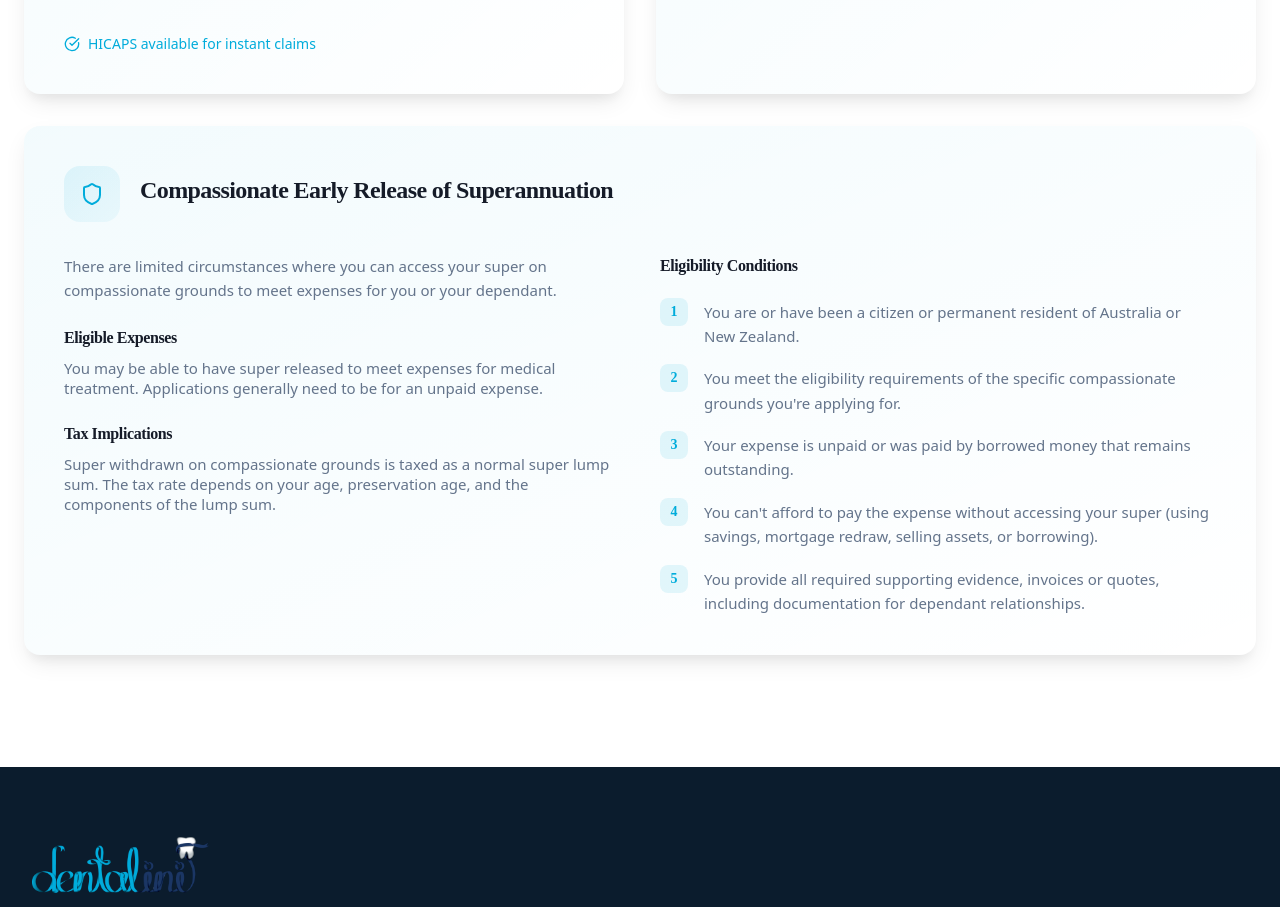
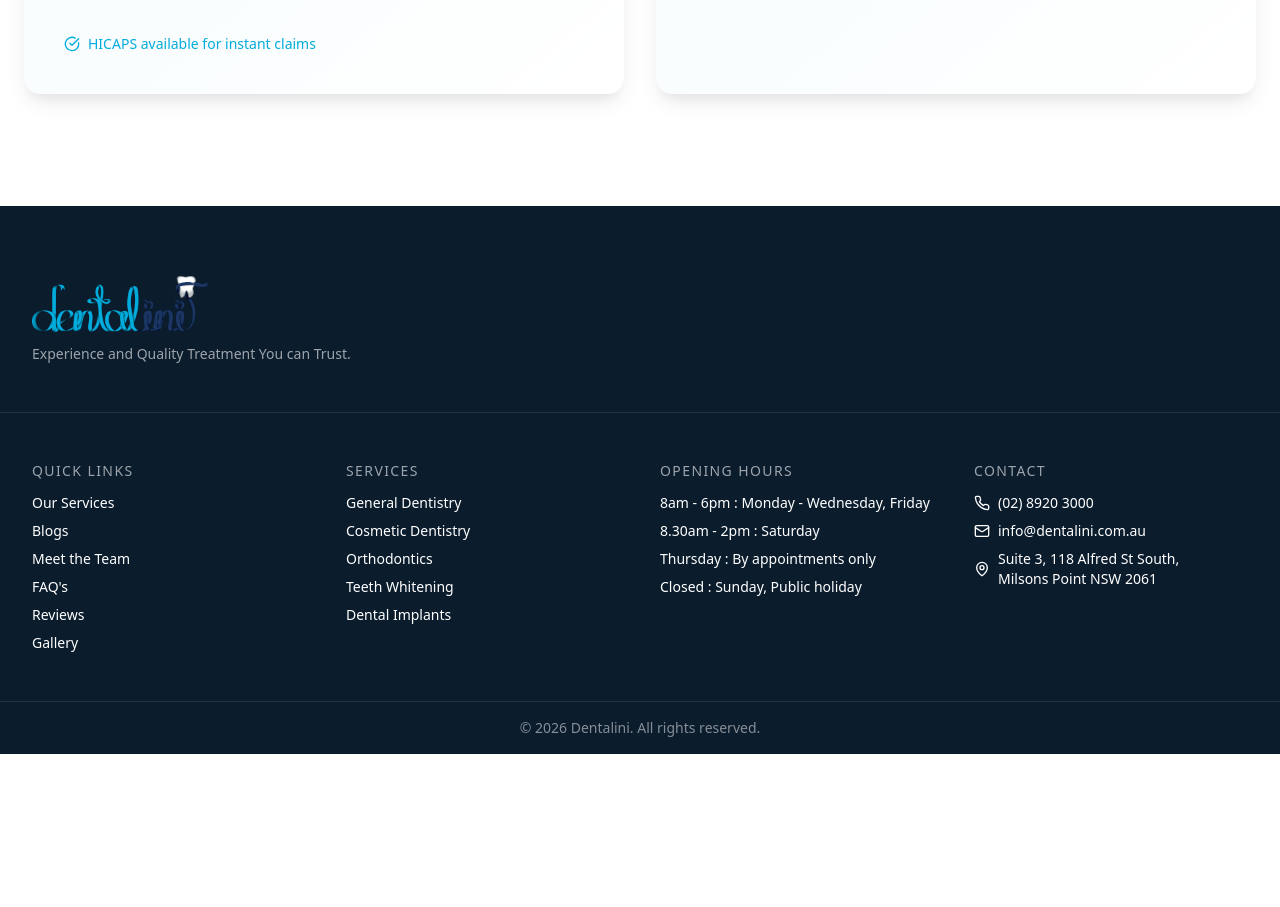
Before and after one commit to Shoutoutdigitalau/dentalini-v2, a Next.js app: page /payment-plans in a window 1280 px wide. Shown: the part 1009-1916 px from the top of the page. After the commit the page ends 1763 px from the top, so only its background shows below. Built offline with nearby package versions, Linux system fonts and the light colour scheme.

Commit message:
Remove super release section and SuperCare logo (#1)
Super rule: no mention of using super to pay for treatment.

Co-authored-by: OpenBot <335604065+openbotgit[bot]@users.noreply.github.com>

```diff
--- a/src/app/page.tsx
+++ b/src/app/page.tsx
@@ -60,12 +60,6 @@ const affiliations = [
     name: "Health Engine",
     logo: "/affiliations/healthengine.png",
     url: "https://www.healthengine.com.au"
-  },
-  {
-    id: 11,
-    name: "SuperCare",
-    logo: "/affiliations/SuperCare-Superannuation-Access-logo.png",
-    url: "https://www.mysupercare.com.au"
   }
 ];
 
--- a/src/app/payment-plans/page.tsx
+++ b/src/app/payment-plans/page.tsx
@@ -108,72 +108,6 @@ export default function PaymentPlans() {
           </PaymentOptionCard>
         </div>
 
-        {/* Compassionate Early Release of Superannuation */}
-        <PaymentOptionCard
-          icon={<Shield className="w-5 h-5 md:w-6 md:h-6" />}
-          title="Compassionate Early Release of Superannuation"
-          className="mt-6 md:mt-8"
-          delay={0.6}
-        >
-          <div className="grid gap-6 md:gap-10 lg:grid-cols-2">
-            <div className="space-y-4 md:space-y-6">
-              <p className="text-muted-foreground text-sm md:text-[15px] leading-relaxed">
-                There are limited circumstances where you can access your super
-                on compassionate grounds to meet expenses for you or your
-                dependant.
-              </p>
-
-              <InfoSection title="Eligible Expenses">
-                <p className="text-sm md:text-[15px]">
-                  You may be able to have super released to meet expenses for
-                  medical treatment. Applications generally need to be for an
-                  unpaid expense.
-                </p>
-              </InfoSection>
-
-              <InfoSection title="Tax Implications">
-                <p className="text-sm md:text-[15px]">
-                  Super withdrawn on compassionate grounds is taxed as a normal
-                  super lump sum. The tax rate depends on your age, preservation
-                  age, and the components of the lump sum.
-                </p>
-              </InfoSection>
-            </div>
-
-            <div>
-              <h4 className="font-display font-semibold text-sm md:text-base text-foreground mb-4 md:mb-5 tracking-tight">
-                Eligibility Conditions
-              </h4>
-              <div className="space-y-3 md:space-y-4">
-                <ConditionItem number={1}>
-                  You are or have been a citizen or permanent resident of
-                  Australia or New Zealand.
-                </ConditionItem>
-
-                <ConditionItem number={2}>
-                  You meet the eligibility requirements of the specific
-                  compassionate grounds you're applying for.
-                </ConditionItem>
-
-                <ConditionItem number={3}>
-                  Your expense is unpaid or was paid by borrowed money that
-                  remains outstanding.
-                </ConditionItem>
-
-                <ConditionItem number={4}>
-                  You can't afford to pay the expense without accessing your
-                  super (using savings, mortgage redraw, selling assets, or
-                  borrowing).
-                </ConditionItem>
-
-                <ConditionItem number={5}>
-                  You provide all required supporting evidence, invoices or
-                  quotes, including documentation for dependant relationships.
-                </ConditionItem>
-              </div>
-            </div>
-          </div>
-        </PaymentOptionCard>
       </section>
     </div>
   );
```
